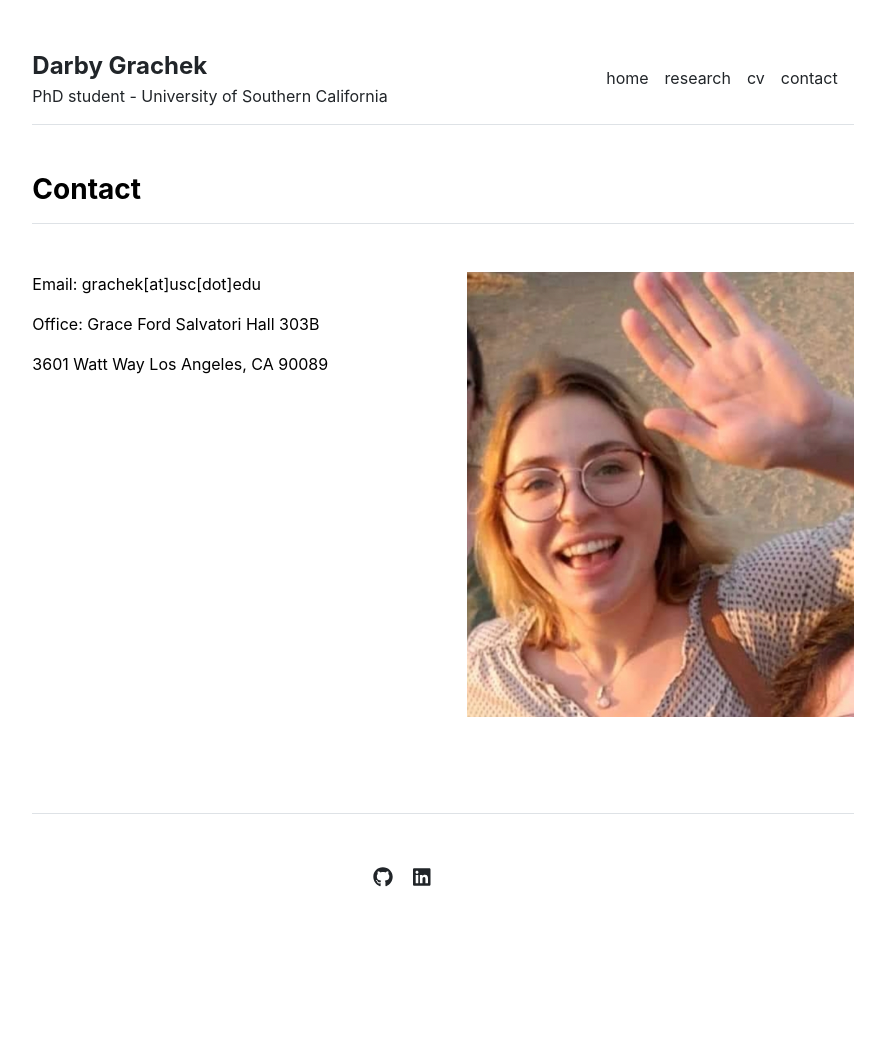
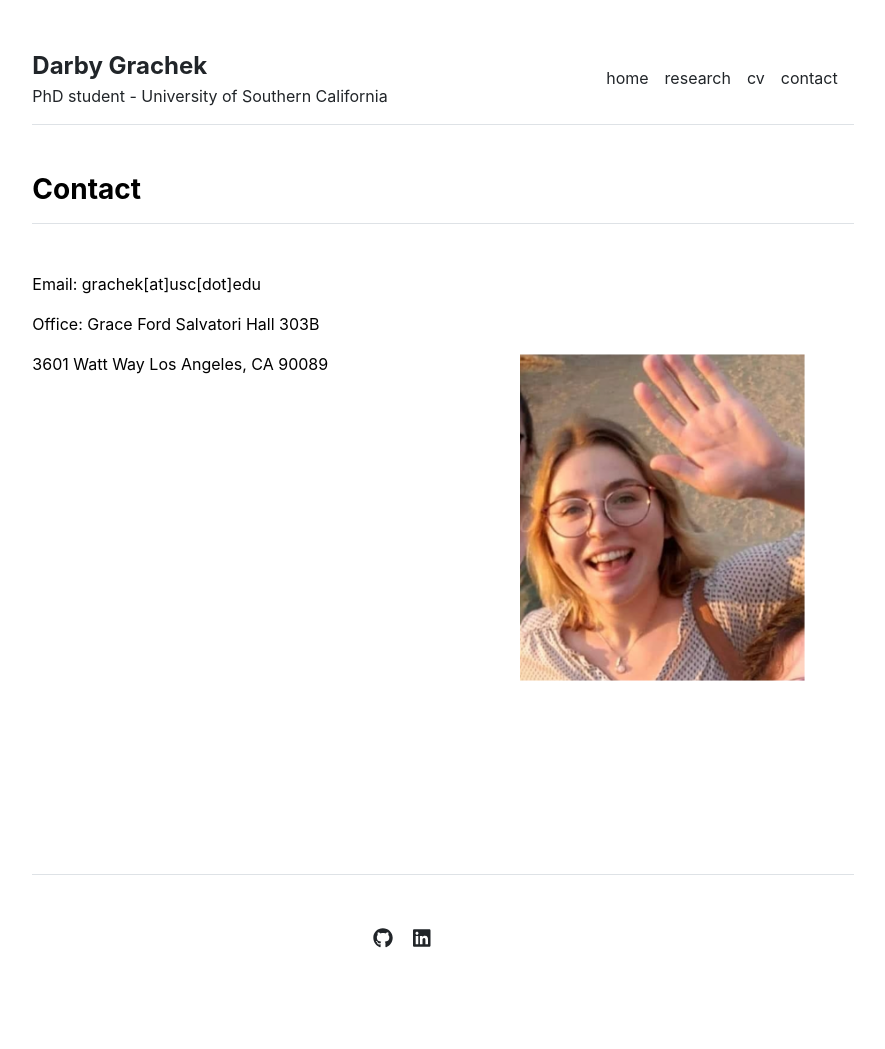
Before and after one commit to darbygrachek/darbygrachek.github.io, a Jekyll site: the page built from contact.md, in a window 1280 px wide. Shown: the whole page, without its empty margins (197-1082 px from the left). Built offline with Jekyll 4.4.1, drawn with Linux system fonts in a browser that asks for light colours; before the commit the page ends 988 px from its top, so only the background shows below that.

Commit message:
Update settings.yml

```diff
--- a/_data/settings.yml
+++ b/_data/settings.yml
@@ -23,4 +23,4 @@
 - {icon: 'linkedin', link: 'https://www.linkedin.com/in/darby-grachek-00b8861b7/'}
 
 contacts:
-- {name: 'Darby Grachek', department: 'Department of Linguistics', institution: 'University of Southern California', institution_address: '3601 Watt Way Los Angeles, CA 90089', email: 'grachek[at]usc[dot]edu', office: 'Grace Ford Salvatori Hall 303B', image: 'profile_image2.png'}
+- {name: 'Darby Grachek', department: 'Department of Linguistics', institution: 'University of Southern California', institution_address: '3601 Watt Way Los Angeles, CA 90089', email: 'grachek[at]usc[dot]edu', office: 'Grace Ford Salvatori Hall 303B', image: 'profile_image3.png'}
```
